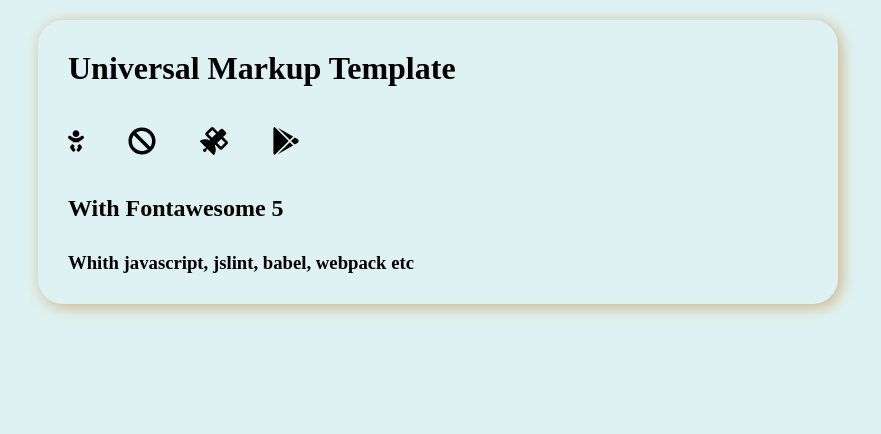
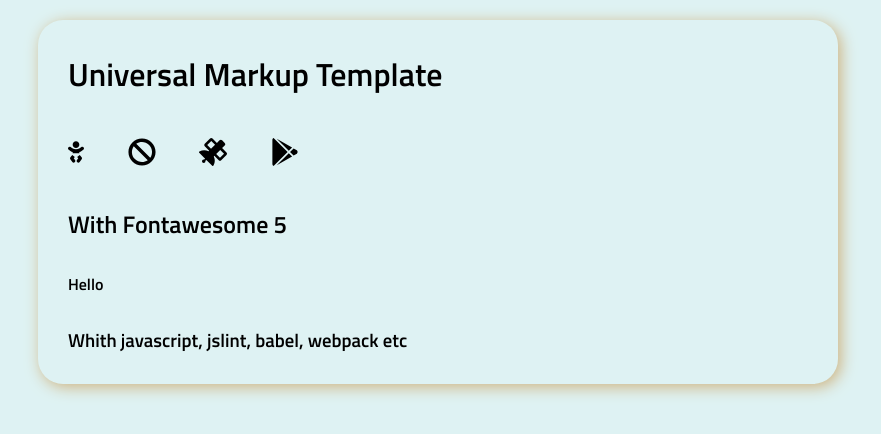
Before and after one commit to zmichgen/universal_template, a website built with webpack: page src/index.html in a window 1280 px wide. Shown: the whole page, without its empty margins (202-1083 px from the left). Built offline with nearby package versions, Linux system fonts and the light colour scheme.

Commit message:
delete unused things

```diff
--- a/src/index.html
+++ b/src/index.html
@@ -1,6 +1,5 @@
 <!DOCTYPE html>
 <html lang="en">
-
   <head>
     <meta charset="UTF-8" />
     <meta name="viewport" content="width=device-width, initial-scale=1.0" />
@@ -10,11 +9,11 @@
 
   <body>
     <h1>Universal Markup Template</h1>
-  <i class='fa fa-baby fa-3x'></i>
-  <i class='fa fa-ban fa-3x'></i>
-  <i class='fa fa-satellite fa-3x'></i>
-  <i class='fab fa-google-play fa-3x'></i>
+    <i class="fa fa-baby fa-3x"></i>
+    <i class="fa fa-ban fa-3x"></i>
+    <i class="fa fa-satellite fa-3x"></i>
+    <i class="fab fa-google-play fa-3x"></i>
     <h2>With Fontawesome 5</h2>
+    <p>Hello</p>
   </body>
-
 </html>
--- a/src/index.scss
+++ b/src/index.scss
@@ -7,7 +7,9 @@ $color-for-navbar: rgba(77, 41, 124, 0.8);
   padding: 10px;
   margin: 10px;
 }
+
 body {
+  font-family: 'TL-SBold';
   max-width: 800px;
   margin: 0 auto;
   box-shadow: 3px 3px 15px rgb(207, 179, 127);
```
Also changed, not shown: src/assets/TitilliumWeb-Black.ttf (deleted), src/assets/TitilliumWeb-BoldItalic.ttf (deleted), src/assets/TitilliumWeb-ExtraLight.ttf (deleted), src/assets/TitilliumWeb-ExtraLightItalic.ttf (deleted), src/assets/TitilliumWeb-Italic.ttf (deleted), src/assets/TitilliumWeb-Light.ttf (deleted), src/assets/TitilliumWeb-LightItalic.ttf (deleted), src/assets/TitilliumWeb-SemiBoldItalic.ttf (deleted), src/assets/blue-back.png (deleted), src/assets/header.jpg (deleted). Lines whose indentation alone changed are shown as unchanged.
